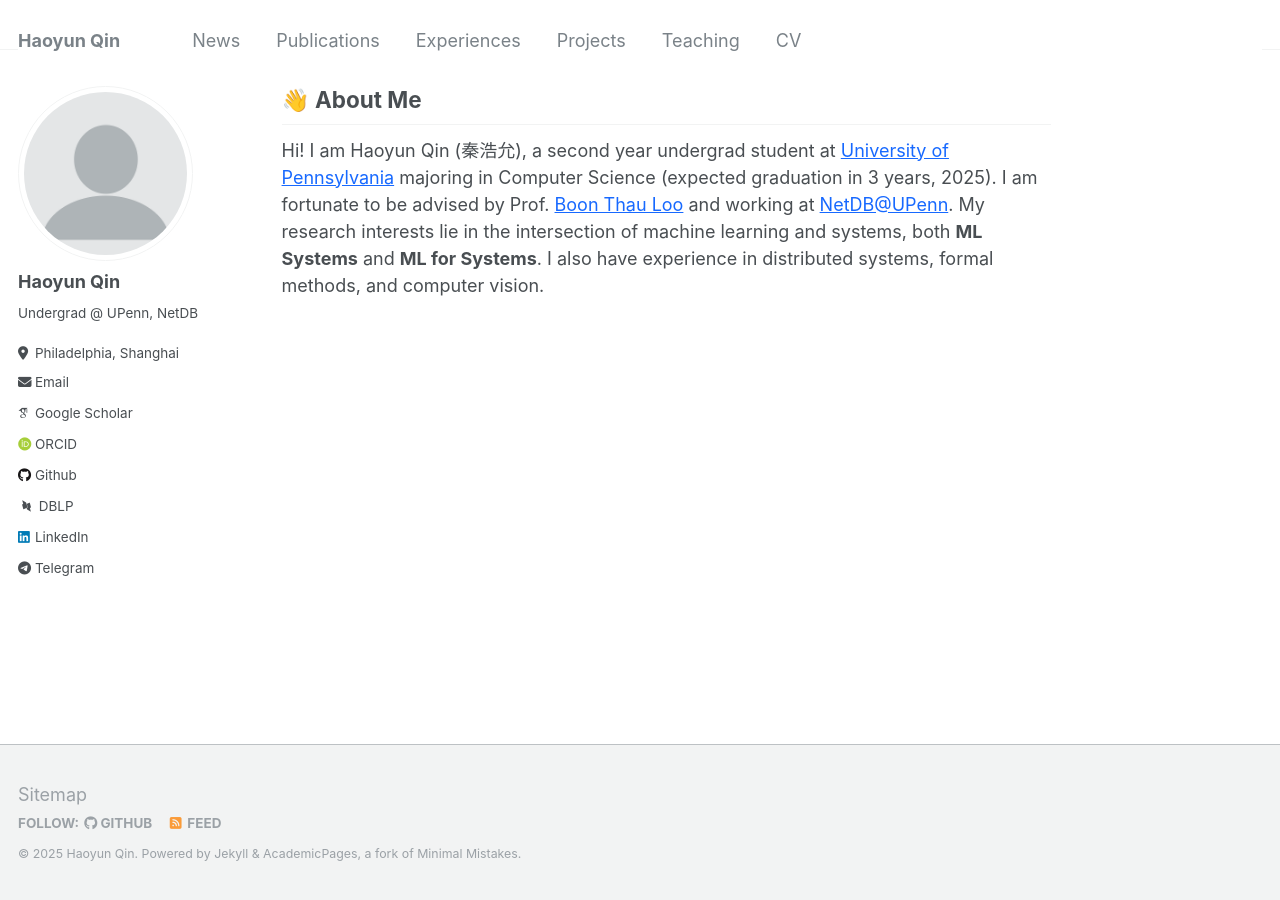
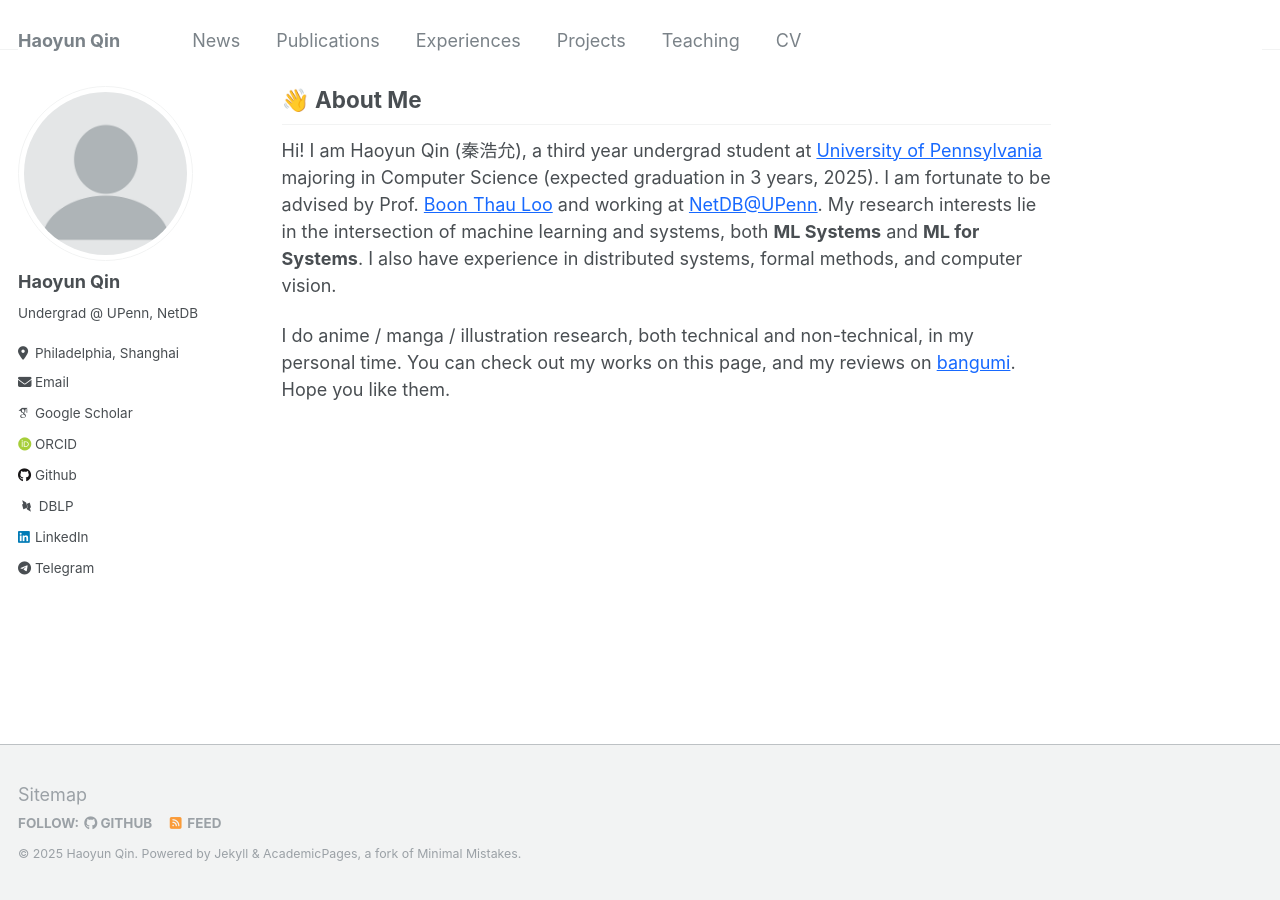
Before and after one commit to JeffersonQin/academic, a Jekyll site: the page built from _pages/includes/intro.md, in a window 1280 px wide. Built offline with Jekyll 4.4.1, drawn with Linux system fonts in a browser that asks for light colours; some web fonts are replaced; our own code applies the rules of GitHub Pages for plain Markdown files.

Commit message:
feat: update intro

```diff
--- a/_pages/includes/intro.md
+++ b/_pages/includes/intro.md
@@ -1,3 +1,5 @@
 <h2 class="page__title-intro">👋 About Me</h2>
 
-Hi! I am Haoyun Qin (秦浩允), a second year undergrad student at [University of Pennsylvania](https://upenn.edu) majoring in Computer Science (expected graduation in 3 years, 2025). I am fortunate to be advised by Prof. [Boon Thau Loo](https://boonloo.cis.upenn.edu/) and working at [NetDB@UPenn](https://netdb.cis.upenn.edu/). My research interests lie in the intersection of machine learning and systems, both **ML Systems** and **ML for Systems**. I also have experience in distributed systems, formal methods, and computer vision.
+Hi! I am Haoyun Qin (秦浩允), a third year undergrad student at [University of Pennsylvania](https://upenn.edu) majoring in Computer Science (expected graduation in 3 years, 2025). I am fortunate to be advised by Prof. [Boon Thau Loo](https://boonloo.cis.upenn.edu/) and working at [NetDB@UPenn](https://netdb.cis.upenn.edu/). My research interests lie in the intersection of machine learning and systems, both **ML Systems** and **ML for Systems**. I also have experience in distributed systems, formal methods, and computer vision.
+
+I do anime / manga / illustration research, both technical and non-technical, in my personal time. You can check out my works on this page, and my reviews on [bangumi](https://bgm.tv/user/562717). Hope you like them.
```
